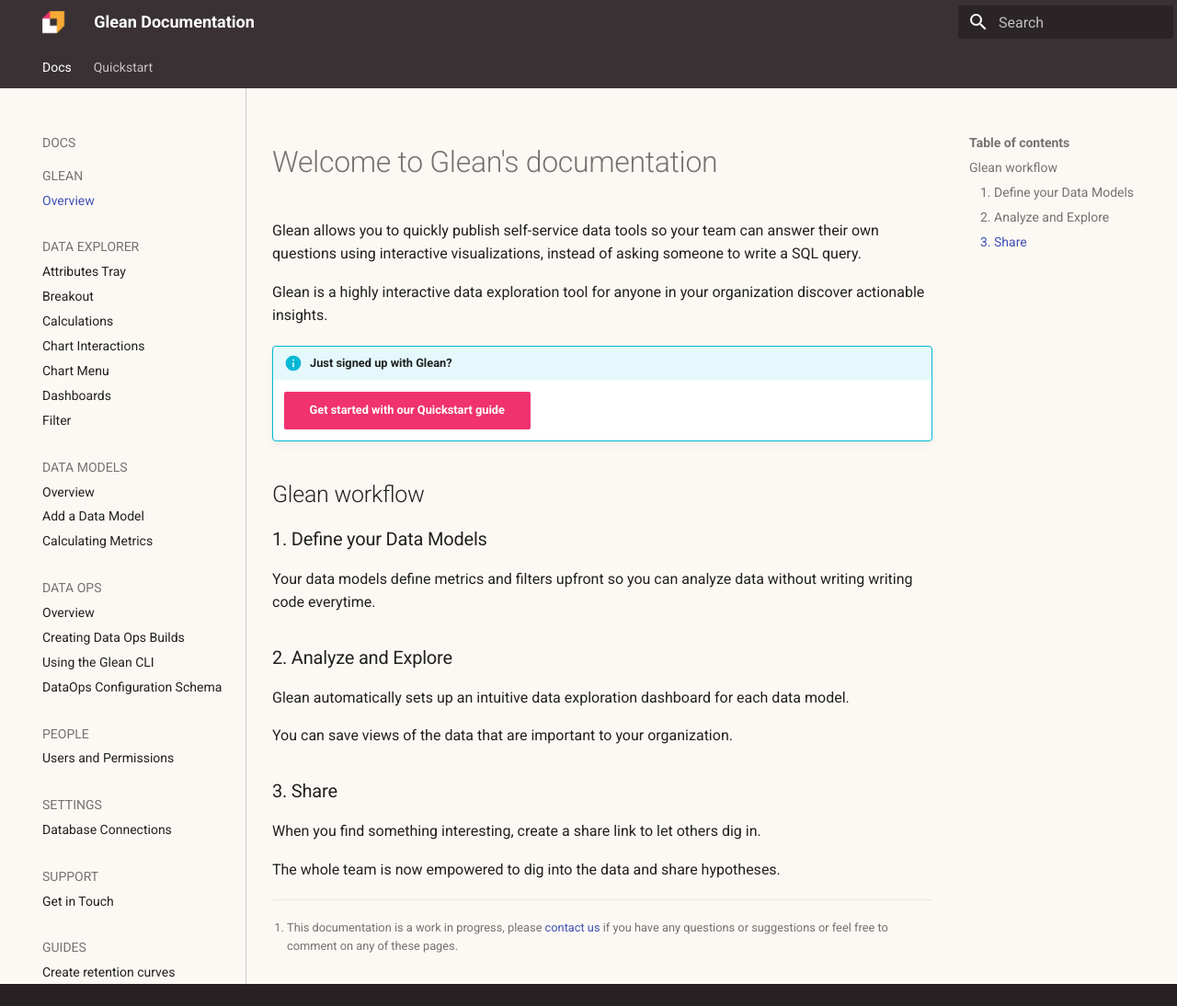
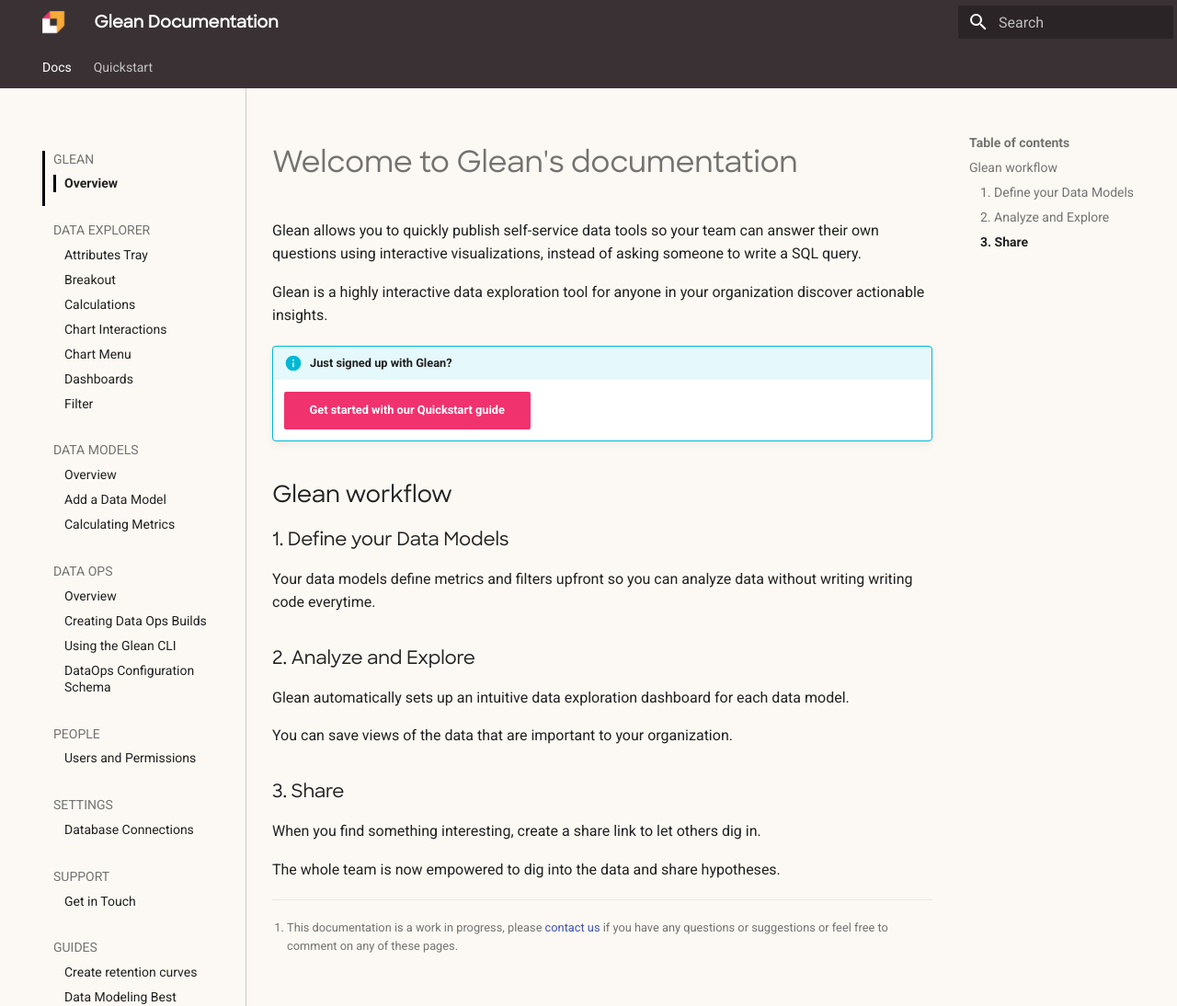
Before and after one commit to gleannyc/documentation, an MkDocs documentation site: the page built from docs/index.md, in a window 1280 px wide and 1094 px high. Shown: the whole window at 92% size. Built offline with MkDocs 1.6.1 and Material for MkDocs 9.7.7, drawn with Linux system fonts in a browser that asks for light colours.

Commit message:
hide nav title

```diff
--- a/docs/assets/stylesheets/extra.css
+++ b/docs/assets/stylesheets/extra.css
@@ -74,8 +74,6 @@
 }
 
 [for="__nav_1"] {
-[for="__nav_1"],
-.md-nav__title {
     display: none;
 }
 
```
